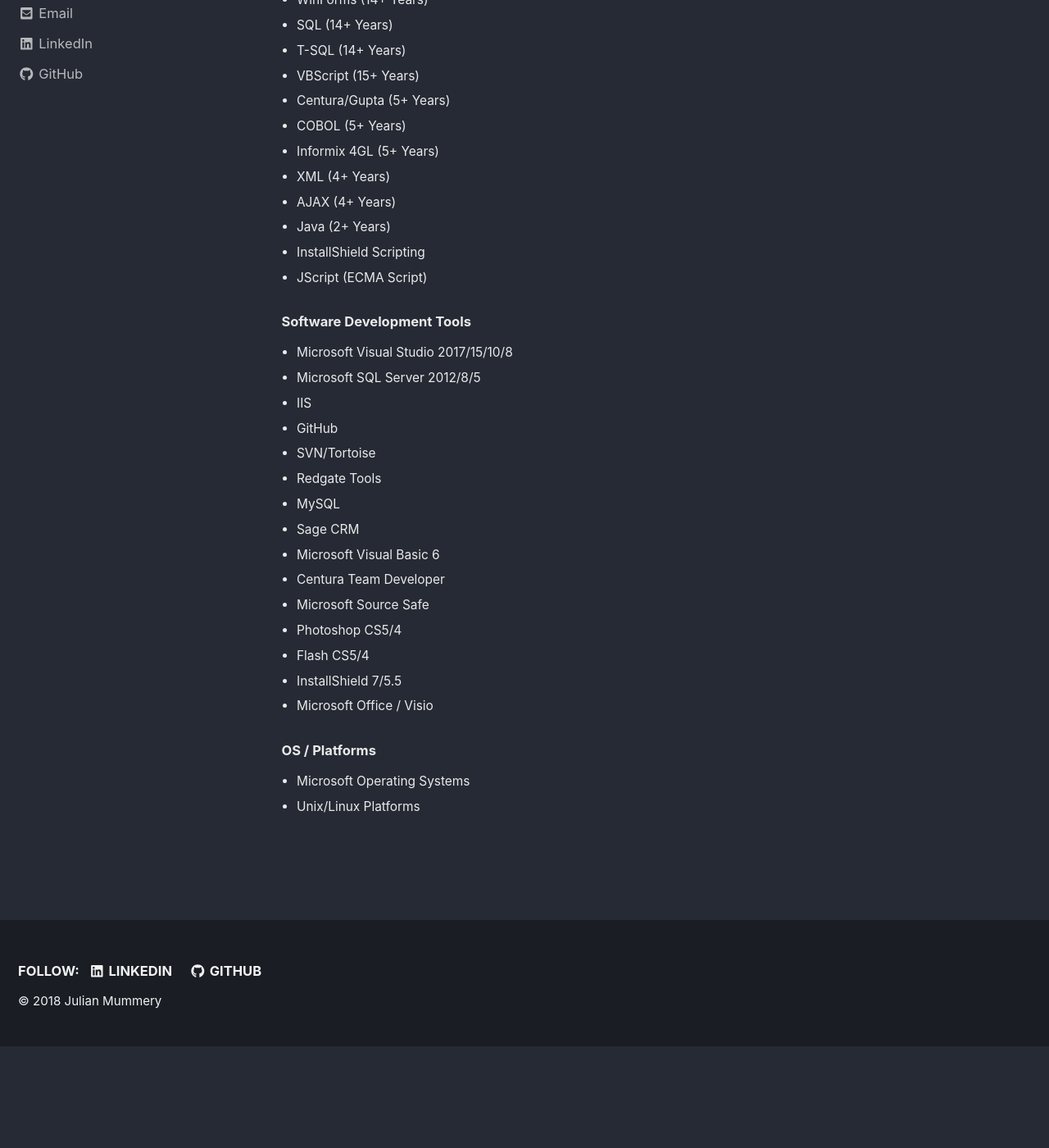
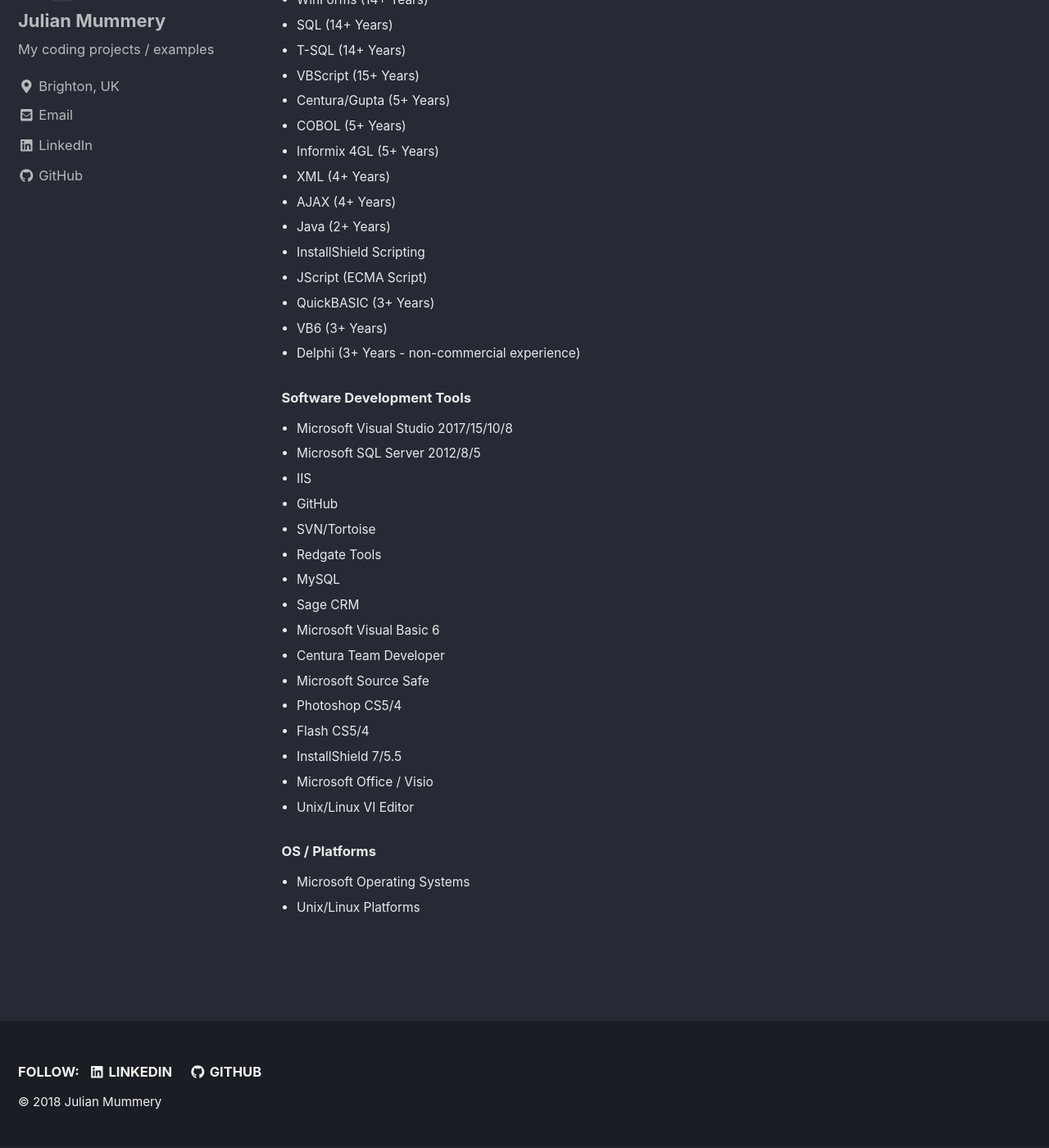
Before and after one commit to julianmummery/julianmummery.github.io, a Jekyll site: the page built from _pages/about.md, in a window 1280 px wide and 1400 px high, scrolled down 1968 px. Shown: the whole window at 82% size. Built offline with Jekyll 4.4.1, drawn with Linux system fonts in a browser that asks for light colours; nearby versions of some CDN libraries; before the commit the page ends 3245 px from its top, so only the background shows below that.

Commit message:
Update about.md

```diff
--- a/_pages/about.md
+++ b/_pages/about.md
@@ -52,6 +52,9 @@
   <li>Java (2+ Years)</li>
   <li>InstallShield Scripting</li>
   <li>JScript (ECMA Script)</li>
+  <li>QuickBASIC (3+ Years)</li>
+  <li>VB6 (3+ Years)</li>
+  <li>Delphi (3+ Years - non-commercial experience)</li>
 </ul>
 
 <h5 style="padding-left:1.3em;">Software Development Tools</h5>
@@ -71,6 +74,7 @@
   <li>Flash CS5/4</li>
   <li>InstallShield 7/5.5</li>
   <li>Microsoft Office / Visio</li>
+  <li>Unix/Linux VI Editor</li>
 </ul>
 
 <h5 style="padding-left:1.3em;">OS / Platforms</h5>
```
